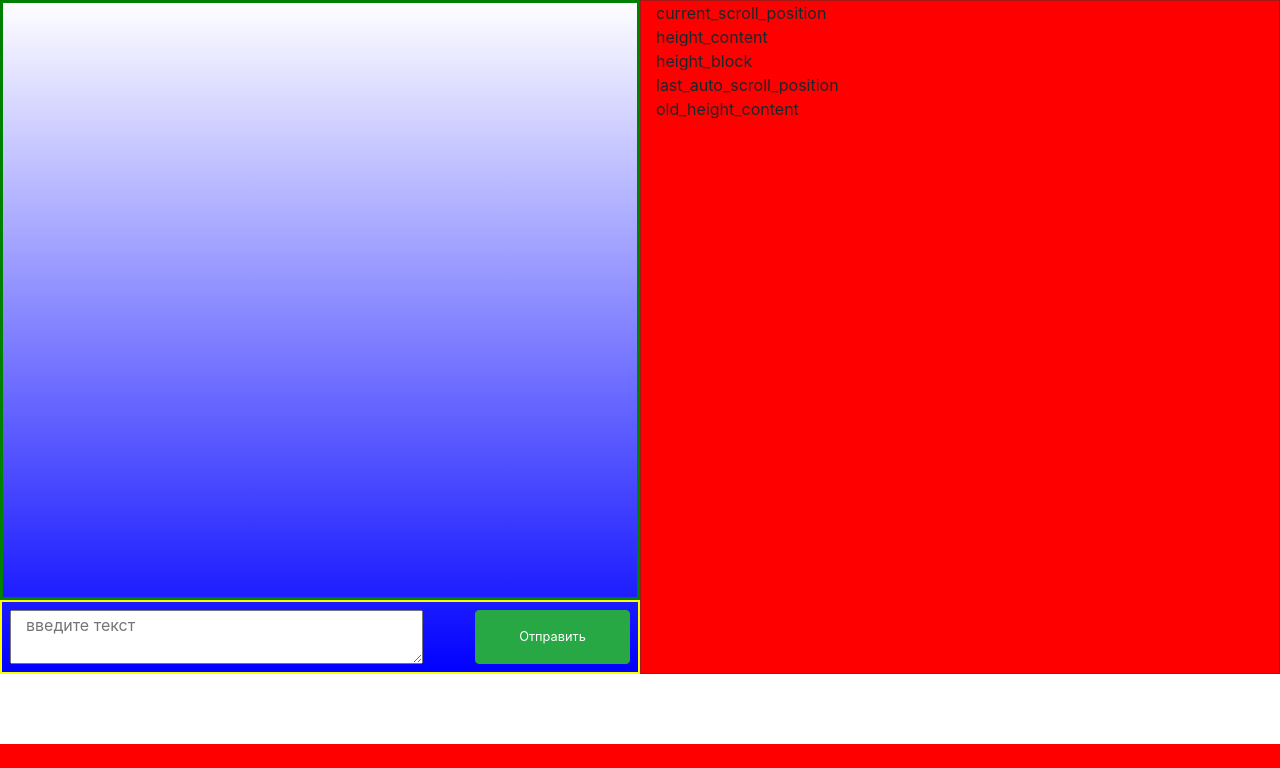
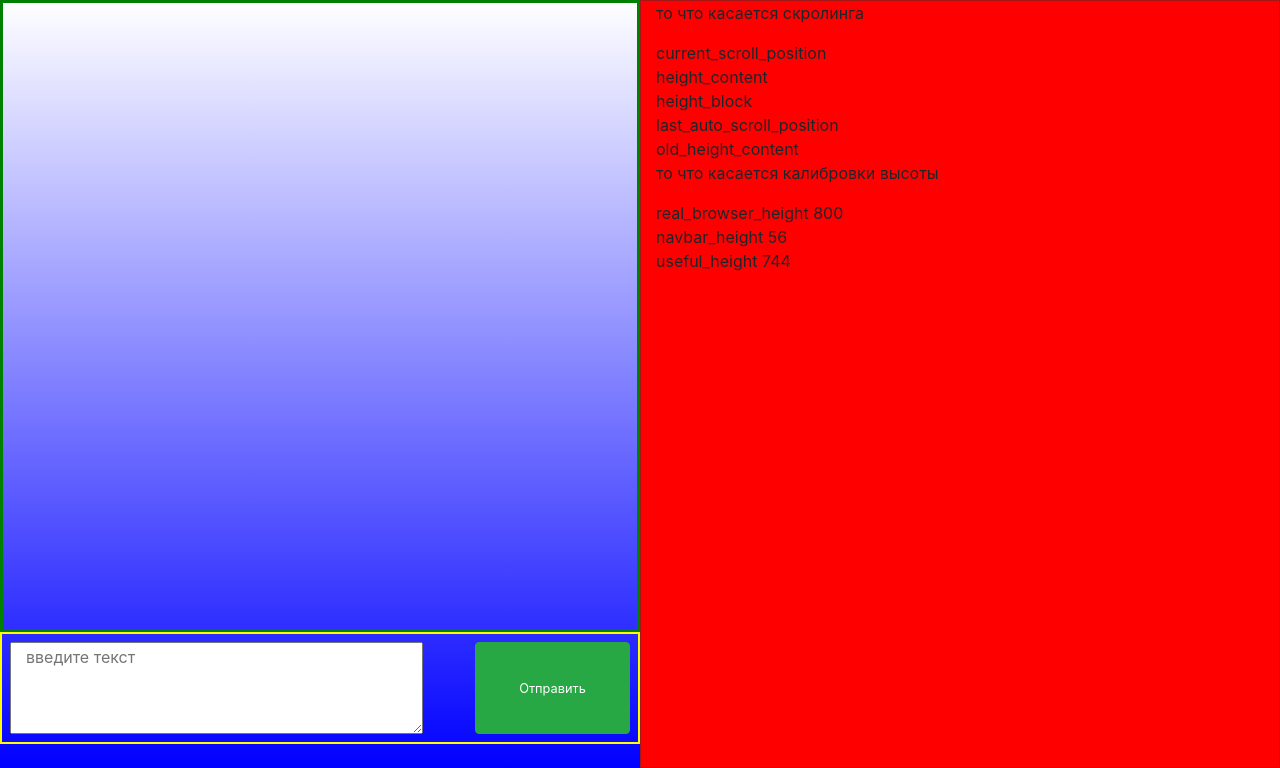
Before and after one commit to vutmu/webchat_local, a Flask app: template app/templates/base.html in a window 1280 px wide. Shown: the part 56-824 px from the top of the page. Before the commit the page ends 800 px from the top, so only its background shows below. Run offline with Flask 2, Linux system fonts and the light colour scheme; the template is opened without the code that fills it, so the values that code supplies are empty; some libraries are stand-ins or nearby versions.

Commit message:
css edit

```diff
--- a/app/static/styles/base.css
+++ b/app/static/styles/base.css
@@ -24,7 +24,7 @@ html {
 }
 
 .messages {
-    height: 75vh !important;
+    /*height: 75vh !important;*/
     border: solid 3px green;
     overflow-x: hidden;
 }
@@ -44,6 +44,11 @@ html {
 #but2 {
     position: absolute;
     bottom: 30%;
+    right: 5%;
+}
+#screen_real_height {
+    position: absolute;
+    bottom: 35%;
     right: 5%;
 }
 
--- a/app/templates/base.html
+++ b/app/templates/base.html
@@ -5,19 +5,25 @@
 {%block content%}
 <div class="row main">
     <div class="container col-md-6 firstblock" style="padding: 0px">
-        <div class="overflow-auto h-75 messages" id="22a"></div>
+        <div class="overflow-auto messages" id="22a"></div>
         <div class="row enterzone">
             <textarea class="col-8" id="your_message" placeholder="введите текст" maxlength="1000"></textarea>
             <button class="col-3 btn btn-success " id="but1" type="button">Отправить</button>
         </div>
         <button class="btn btn-warning rounded-circle" id="but2" style="display: none">New!</button>
+        <span id="screen_real_height"></span><br>
     </div>
     <div class="col-md-6 someblock" style="border: solid 1px #a51616; background-color: red;">
+        <p>то что касается скролинга</p>
         current_scroll_position    <span id="current_scroll_position"></span><br>
         height_content    <span id="height_content"></span><br>
         height_block    <span id="height_block"></span><br>
         last_auto_scroll_position    <span id="last_auto_scroll_position"></span><br>
         old_height_content    <span id="old_height_content"></span><br>
+        <p>то что касается калибровки высоты</p>
+        real_browser_height    <span id="real_browser_height"></span><br>
+        navbar_height    <span id="navbar_height"></span><br>
+        useful_height    <span id="useful_height"></span><br>
     </div>
 </div>
 <script>
@@ -74,6 +80,17 @@
         })
     }
 
+    function calibrate() {
+        let real_browser_height=window.innerHeight
+        $("#real_browser_height").html(real_browser_height)
+        let navbar_height=$(".navbar").innerHeight()
+        $("#navbar_height").html(navbar_height)
+        let useful_height=real_browser_height-navbar_height
+        $("#useful_height").html(useful_height)
+        $(".messages").css('height',useful_height*0.85)
+        $(".enterzone").css('height',useful_height*0.15)
+    }
+
     function smart_scroll() {
         let obj=$(".messages")
         height_content=obj[0].scrollHeight
@@ -93,6 +110,16 @@
     $(window).ready(function(){
 
         setInterval(get_mess,2000)
+
+        //сюда вставить функцию калибровки высоты элементов
+        calibrate()
+
+        //$(window).on('resize', function () {
+        //    $("#screen_real_height").html(window.innerHeight)
+        //    $("#navbar_height").html($(".navbar").innerHeight())
+        //})
+
+
 
         $("#but2").on('click', function() {
             $(".messages").scrollTop(height_content)
--- a/app/views.py
+++ b/app/views.py
@@ -124,7 +124,7 @@ def base():
     elif request.method == 'POST':
         data = request.form
         name = session['username']
-        if data['subfunction'] == 'send_mess':
+        if data['subfunction'] == 'send_mess' and data['text']:
             query = (name, data['text'], time.time())
             query = f"INSERT INTO messages (name, message, posting_time) VALUES {query}"
             dbresponse = pgdb(query)
```
